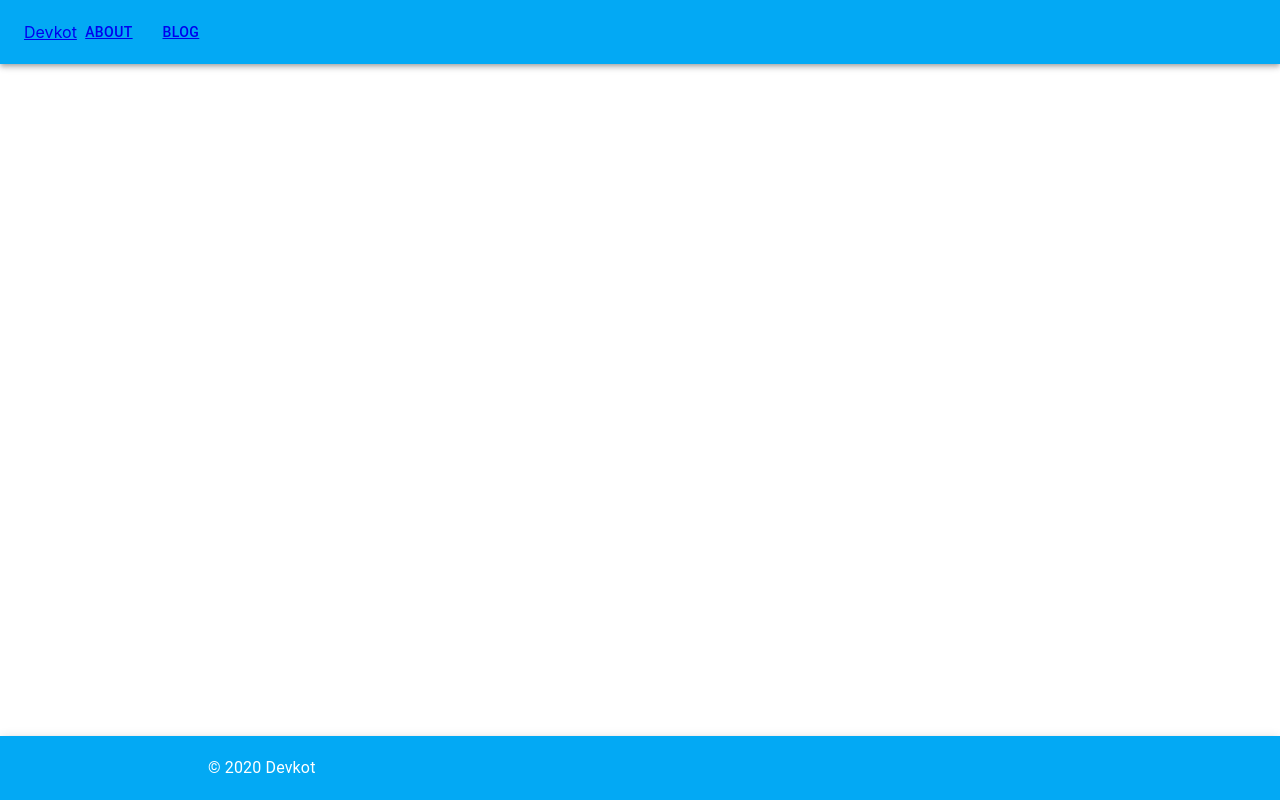
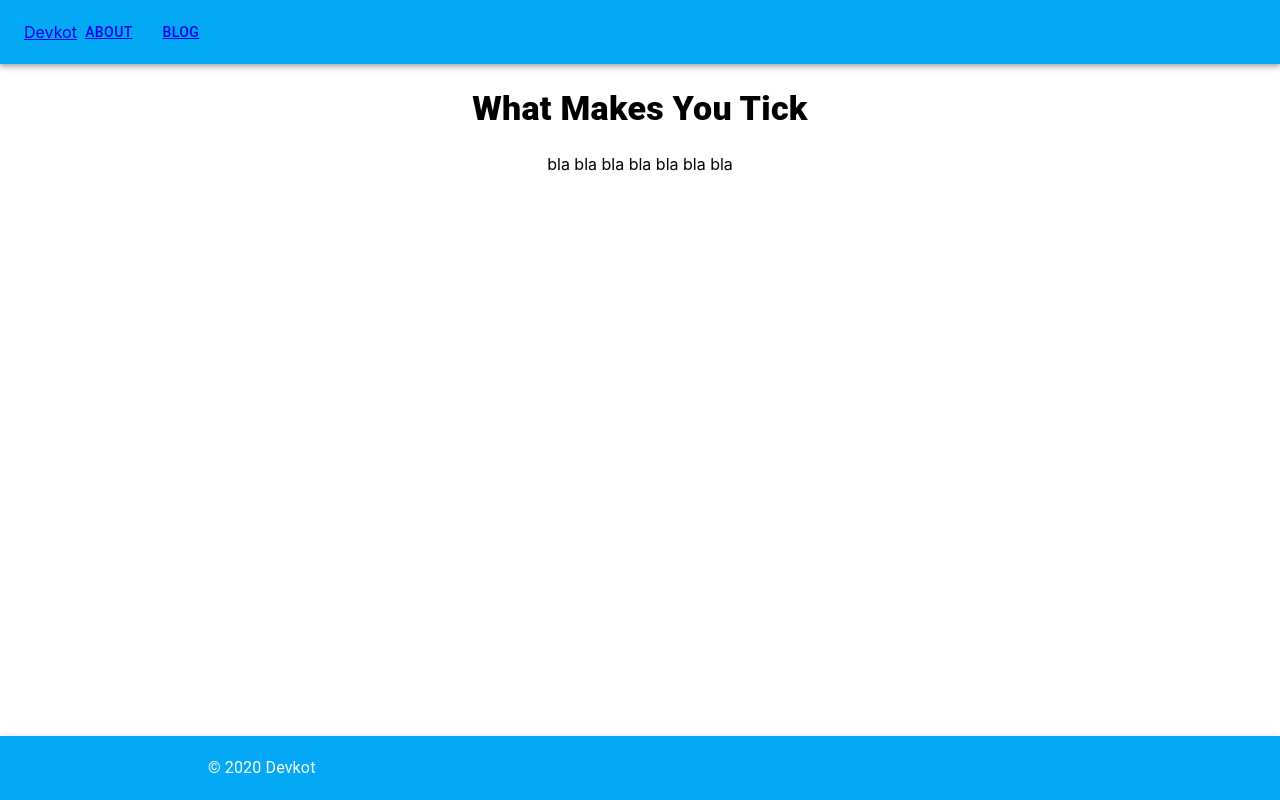
Before and after one commit to devkot/stelioskot.dev, a React (Create React App) app: page /blog/what-makes-you-tick in a window 1280 px wide. Built offline with nearby package versions, Linux system fonts and the light colour scheme.

Commit message:
Create blog post component

```diff
--- a/src/Routes.tsx
+++ b/src/Routes.tsx
@@ -2,8 +2,9 @@ import React from "react";
 import { Switch, Route } from "react-router-dom";
 import About from "./pages/About";
 import Blog from "./pages/Blog";
-import BlogPost from "./pages/BlogPost";
 import Home from "./pages/Home";
+import Athens from "./pages/Athens";
+import WhatMakesYouTick from "./pages/WhatMakesYouTick";
 
 const Routes: React.FunctionComponent = () => {
   return (
@@ -11,7 +12,12 @@ const Routes: React.FunctionComponent = () => {
       <Route exact path="/" component={Home} />
       <Route exact path="/blog" component={Blog} />
       <Route exact path="/about" component={About} />
-      <Route exact path="/blog/athens" component={BlogPost} />
+      <Route exact path="/blog/athens" component={Athens} />
+      <Route
+        exact
+        path="/blog/what-makes-you-tick"
+        component={WhatMakesYouTick}
+      />
     </Switch>
   );
 };
--- a/src/pages/BlogPost.tsx
+++ b/src/components/BlogPost.tsx
@@ -1,9 +1,5 @@
 import React from "react";
-import {
-  Typography,
-  Box,
-  Container,
-} from "@material-ui/core";
+import { Typography, Box, Container } from "@material-ui/core";
 import { makeStyles } from "@material-ui/core/styles";
 
 const useStyles = makeStyles((theme) => ({
@@ -28,15 +24,18 @@ const useStyles = makeStyles((theme) => ({
   },
 }));
 
-const BlogPost: React.FunctionComponent = () => {
+const BlogPost: React.FunctionComponent<{
+  postTitle: string;
+  content: string;
+}> = ({ postTitle, content }) => {
   const classes = useStyles();
 
   return (
     <Container maxWidth="lg" className={classes.blogsContainer}>
       <Typography variant="h4" className={classes.blogTitle}>
-        Athens
+        {postTitle}
       </Typography>
-      <Box>Uni is the best Maybe write some shit here and there</Box>
+      <Box>{content}</Box>
     </Container>
   );
 };
--- /dev/null
+++ b/src/pages/Athens.tsx
@@ -0,0 +1,8 @@
+import React from "react";
+import BlogPost from "../components/BlogPost";
+
+const Athens: React.FunctionComponent = () => {
+  return <BlogPost postTitle="Athens" content="Uni for eva" />;
+};
+
+export default Athens;
--- a/src/pages/Blog.tsx
+++ b/src/pages/Blog.tsx
@@ -45,7 +45,7 @@ const Blog: React.FunctionComponent = () => {
       <Grid container spacing={3}>
         <Grid item xs={12} sm={6} md={4}>
           <Card>
-            <CardActionArea>
+            <CardActionArea component={Link} to="/blog/what-makes-you-tick">
               <CardMedia title="Think" />
               <CardContent>
                 <Typography gutterBottom variant="h5" component="h2">
--- /dev/null
+++ b/src/pages/WhatMakesYouTick.tsx
@@ -0,0 +1,21 @@
+import React from "react";
+import BlogPost from "../components/BlogPost";
+
+const TITLE = "What Makes You Tick";
+
+const CONTENT = `
+bla
+bla
+bla
+bla
+bla
+bla
+bla
+
+`;
+
+const WhatMakesYouTick: React.FunctionComponent = () => {
+  return <BlogPost postTitle={TITLE} content={CONTENT} />;
+};
+
+export default WhatMakesYouTick;
```
